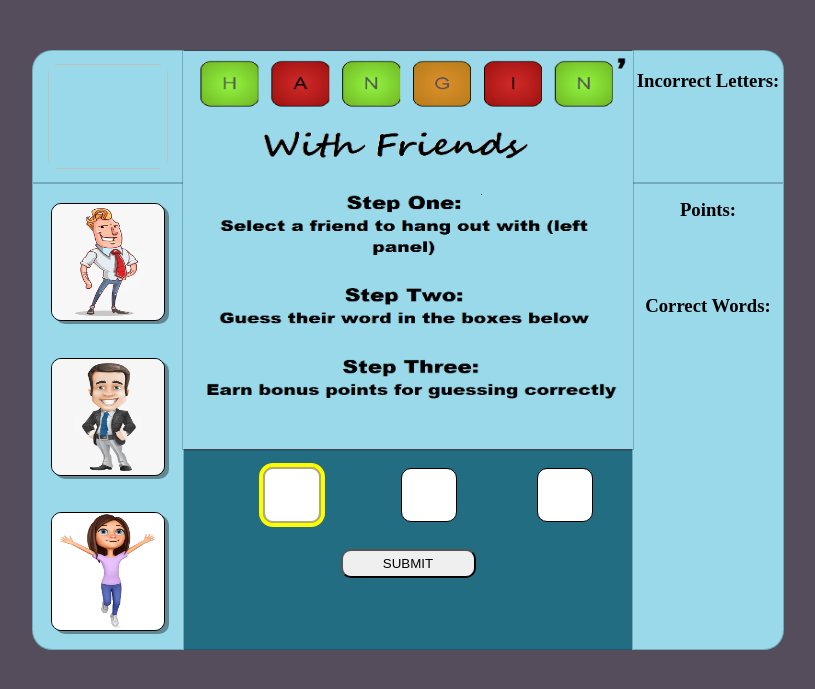
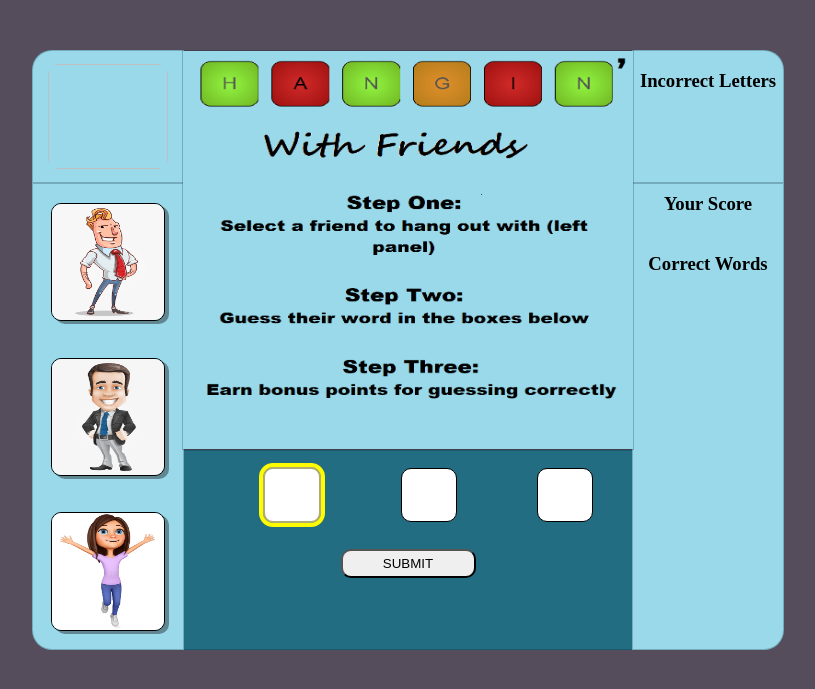
Before and after one commit to Chrispy1987/Project1, a Jekyll site: the page index.html, which Jekyll copies as it is, in a window 1280 px wide. Shown: the top 689 px of the page, without its empty margins (233-1048 px from the left). Built offline with Jekyll 4.4.1, drawn with Linux system fonts in a browser that asks for light colours.

Commit message:
Added extra divs to style flexbox placements

```diff
--- a/index.html
+++ b/index.html
@@ -12,8 +12,12 @@
 <body>
     <div class="grid">
         <div class="container input">
-            <ul id="tiles"></ul>
-            <button id="submit">SUBMIT</button>
+            <div>
+                <ul id="tiles"></ul>
+            </div>
+            <div>
+                <button id="submit">SUBMIT</button>
+            </div>
         </div>
         <div class="container topleft">
             <img id="focusFriend"></img>
@@ -21,53 +25,22 @@
         <div class="container left">
         </div>
         <div class="container topright">
-            <h3>Incorrect Letters:</h3>
+            <h3>Incorrect Letters</h3>
             <p id="wrongLetters"></p>
         </div>
         <div class="container right">
-            <h3 id="win">Points:</h3>
-            <p id="score"></p>
-            <h3 id="correct">Correct Words:</h3>
-            <p id="correctGuess"></p>
+            <div>
+                <h3 id="win">Your Score</h3>
+                <p id="score"></p>
+            </div>
+            <div>
+                <h3 id="correct">Correct Words</h3>
+                <p id="correctGuess"></p>
+            </div>
         </div>
         <div class="container hangman">
             <img id="hang">
         </div>
-    <!-- <div class="keyboard">
-            <div class="row" id="row-1">
-                <button class="key letter">q</button>
-                <button class="key letter">w</button>
-                <button class="key letter">e</button>
-                <button class="key letter">r</button>
-                <button class="key letter">t</button>
-                <button class="key letter">y</button>
-                <button class="key letter">u</button>
-                <button class="key letter">i</button>
-                <button class="key letter">o</button>
-                <button class="key letter">p</button>
-            </div>
-            <div class="row" id="row-2">
-                <button class="key letter">a</button>
-                <button class="key letter">s</button>
-                <button class="key letter">d</button>
-                <button class="key letter">f</button>
-                <button class="key letter">g</button>
-                <button class="key letter">h</button>
-                <button class="key letter">j</button>
-                <button class="key letter">k</button>
-                <button class="key letter">l</button>
-            </div>
-            <div class="row" id="row-3">
-                <button class="key letter">z</button>
-                <button class="key letter">x</button>
-                <button class="key letter">c</button>
-                <button class="key letter">v</button>
-                <button class="key letter">b</button>
-                <button class="key letter">n</button>
-                <button class="key letter">m</button>
-            </div>
-        </div>
-    </div> -->
 
     <script src="script.js"></script>
 </body>
```
